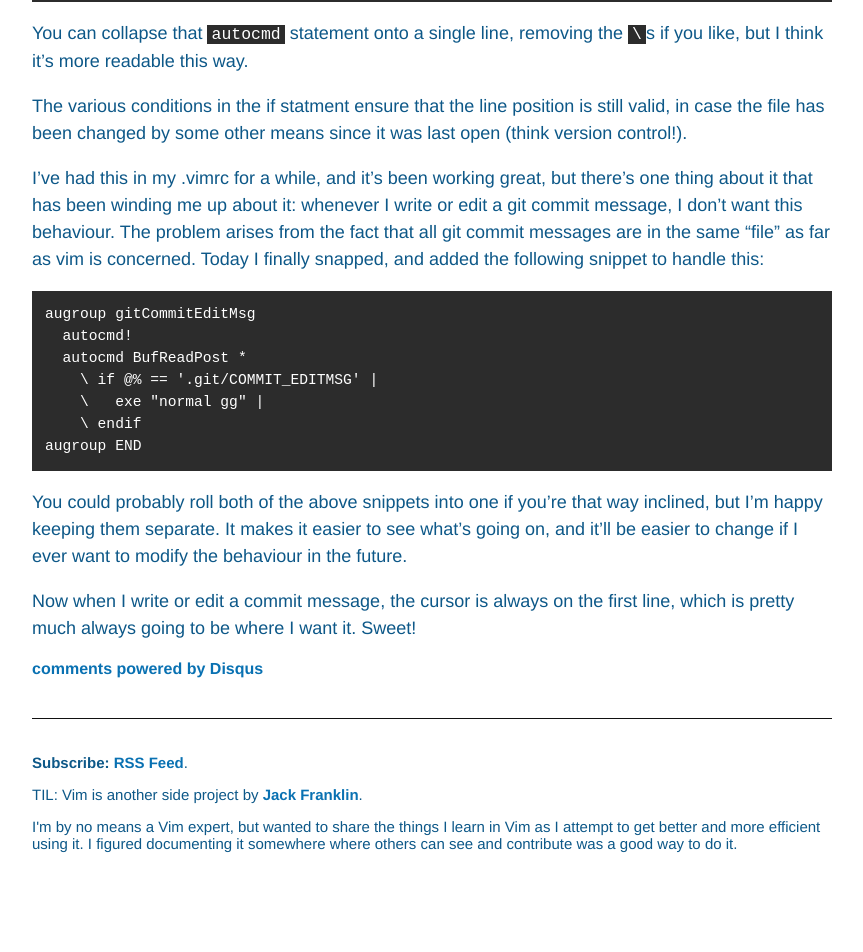
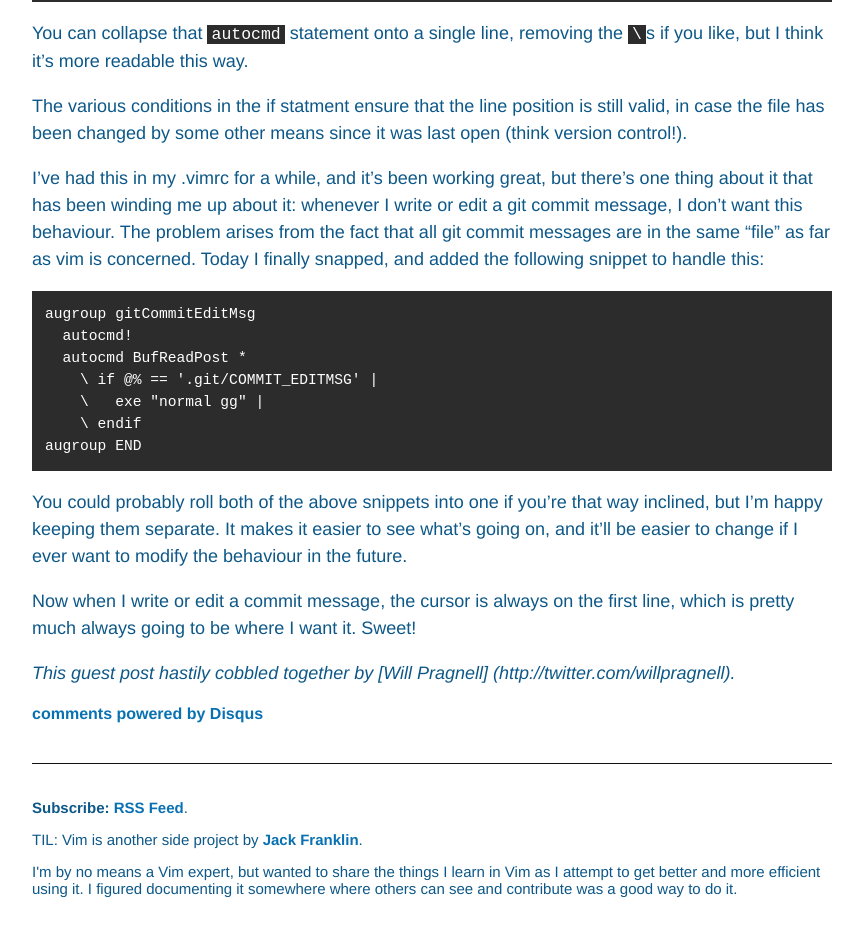
Before and after one commit to jackfranklin/tilvim, a Jekyll site: the page built from _posts/2013-09-30-jumping-to-last-cursor-position.md, in a window 1280 px wide. Shown: the part 493-1445 px from the top of the page, without its empty margins (208-1071 px from the left). Built offline with Jekyll 4.4.1, drawn with Linux system fonts in a browser that asks for light colours; comment, search, counter and statistics services are not loaded; before the commit the page ends 1400 px from its top, so only the background shows below that.

Commit message:
add credit

```diff
--- a/_posts/2013-09-30-jumping-to-last-cursor-position.md
+++ b/_posts/2013-09-30-jumping-to-last-cursor-position.md
@@ -44,3 +44,6 @@ in the future.
 
 Now when I write or edit a commit message, the cursor is always on the first
 line, which is pretty much always going to be where I want it. Sweet!
+
+_This guest post hastily cobbled together by [Will Pragnell]
+(http://twitter.com/willpragnell)._
```
